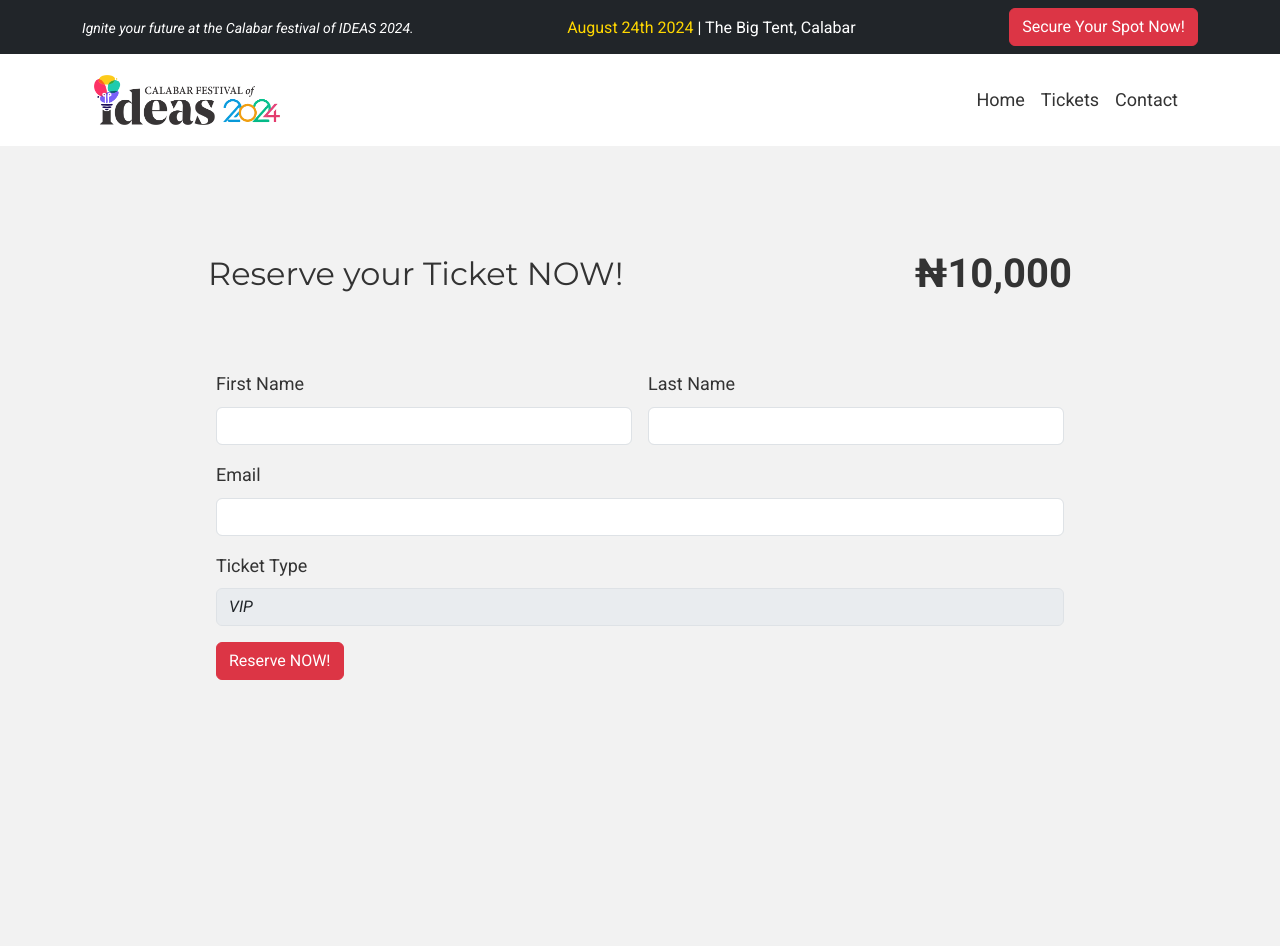
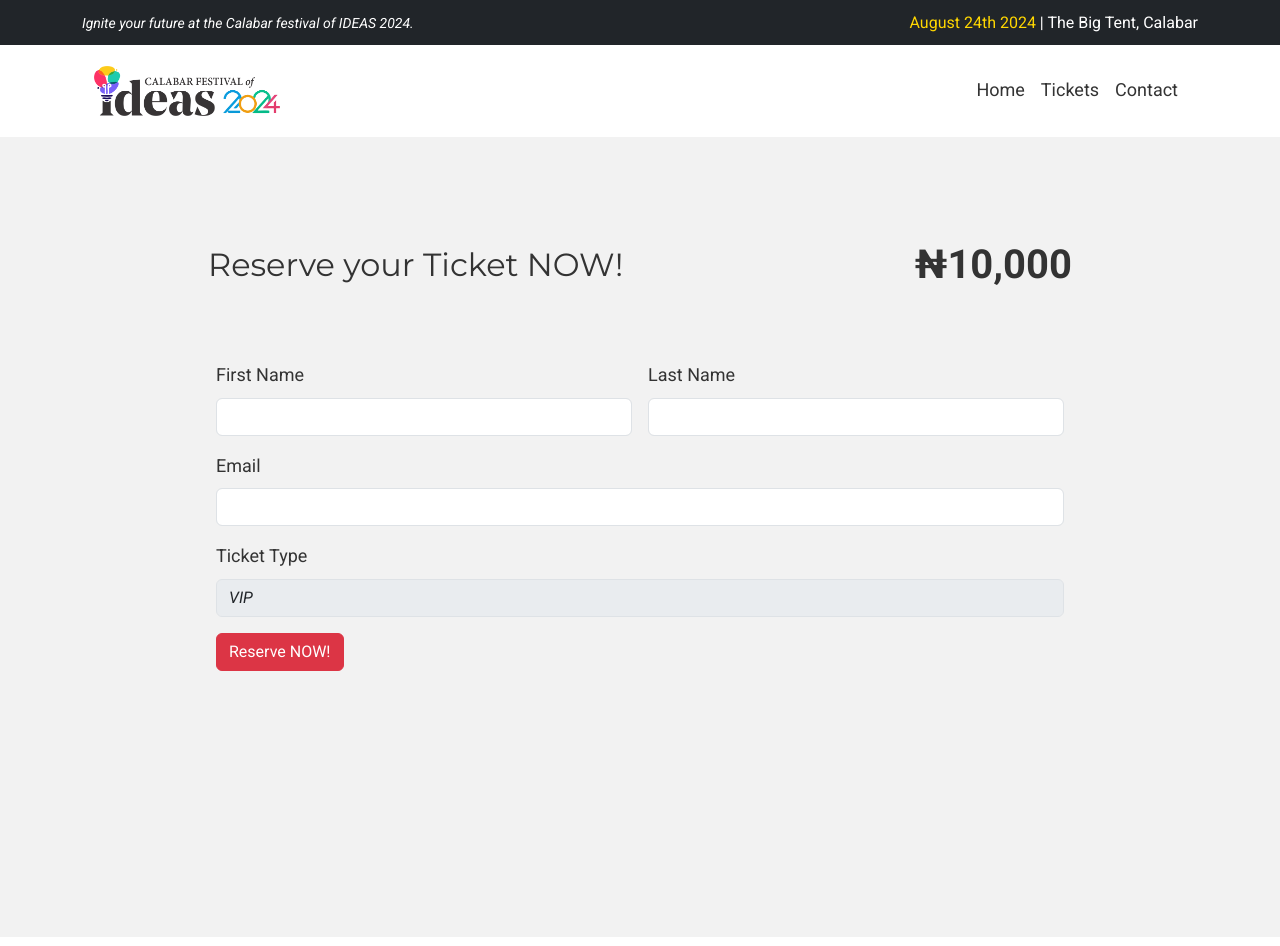
Before and after one commit to rolix202/landing_page_payment_integration, a React (Vite) app in the folder frontend/: page /vip-ticket in a window 1280 px wide. Built offline with nearby package versions, Linux system fonts and the light colour scheme.

Commit message:
updated the header

```diff
--- a/frontend/src/components/Header.jsx
+++ b/frontend/src/components/Header.jsx
@@ -10,9 +10,9 @@ const Header = () => {
         <div className="location">
           <small className='fs-6'> <span>August 24th 2024</span> | The Big Tent, Calabar</small>
         </div>
-        <div className="call_to_action">
+        {/* <div className="call_to_action">
           <a href='#tickets' className='btn btn-danger button'>Secure Your Spot Now!</a>
-        </div>
+        </div> */}
       </div>
     </div>
   );
```
